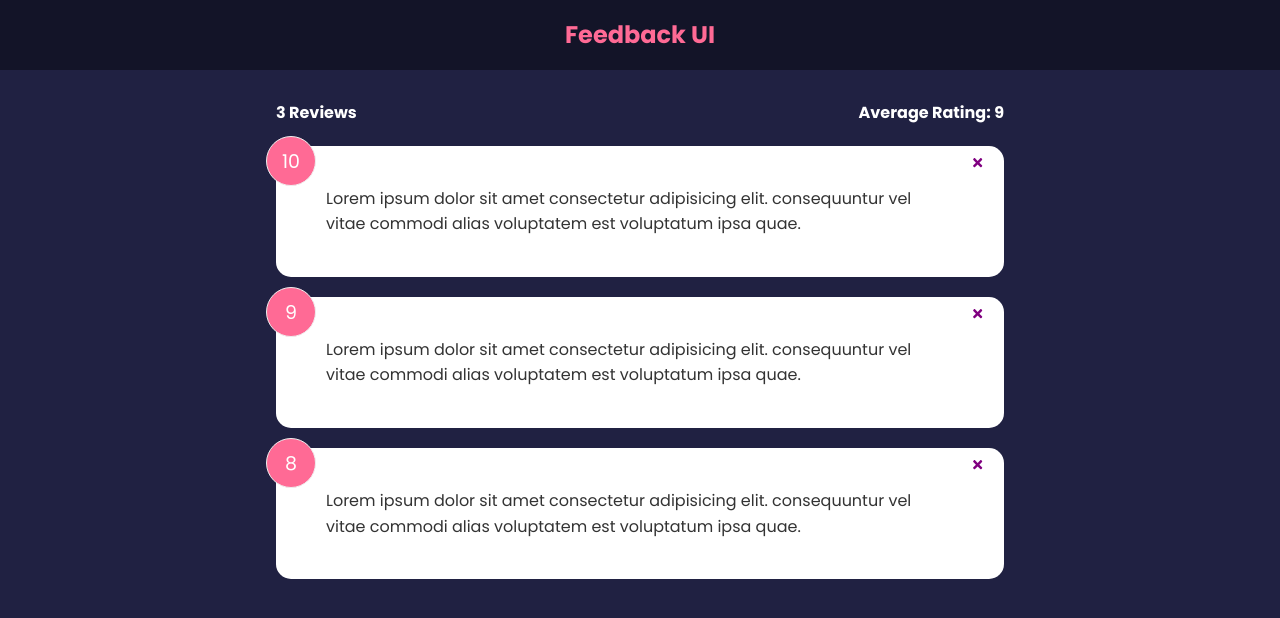
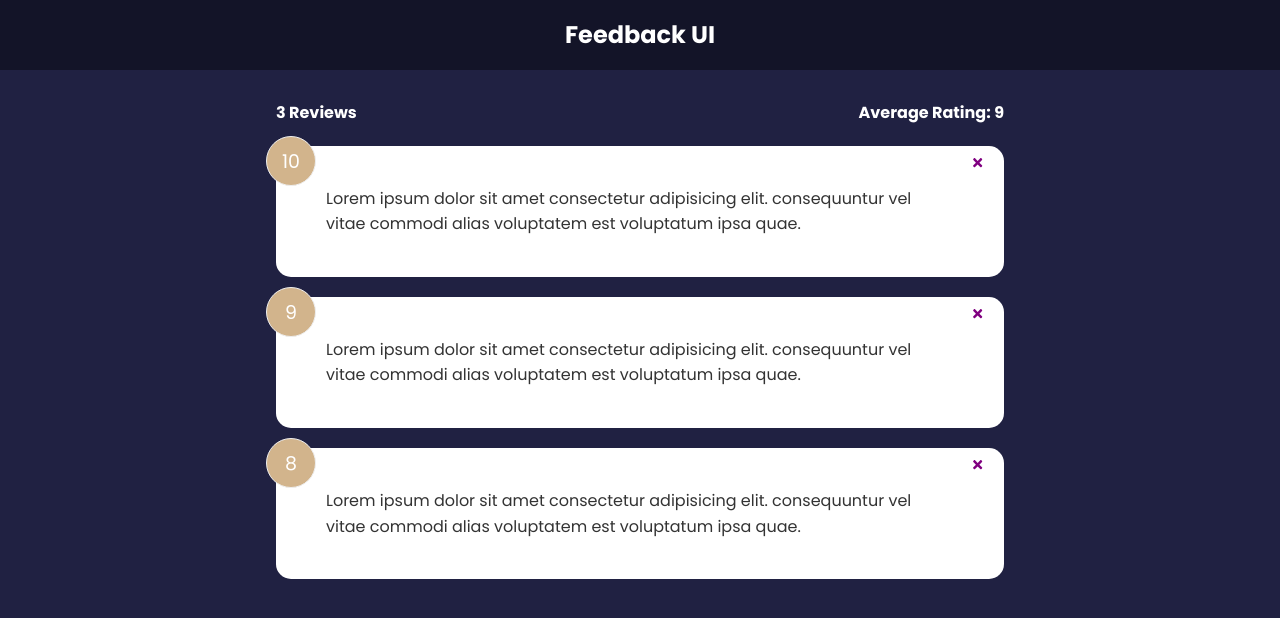
Before and after one commit to CAVASOL/feedback, a React (Create React App) app: page / in a window 1280 px wide. Shown: the top 618 px of the page. Built offline with nearby package versions, Linux system fonts and the light colour scheme.

Commit message:
color changed

```diff
--- a/src/components/Header.jsx
+++ b/src/components/Header.jsx
@@ -19,7 +19,7 @@ function Header({ text, bgColor, textColor }) {
 Header.defaultProps = {
   text: 'Feedback UI',
   bgColor: 'rgba(0,0,0,0.4)',
-  textColor: '#ff6a95',
+  textColor: '#fff',
 }
 
 Header.propTypes = {
--- a/src/index.css
+++ b/src/index.css
@@ -87,7 +87,7 @@ header {
 
 .rating li:hover,
 .num-display {
-  background: #ff6a95;
+  background: tan;
   color: #fff;
 }
 
@@ -96,7 +96,7 @@ header {
 }
 
 [type='radio']:checked~label {
-  background: #ff6a95;
+  background: tan;
   color: #fff;
 }
 
```
